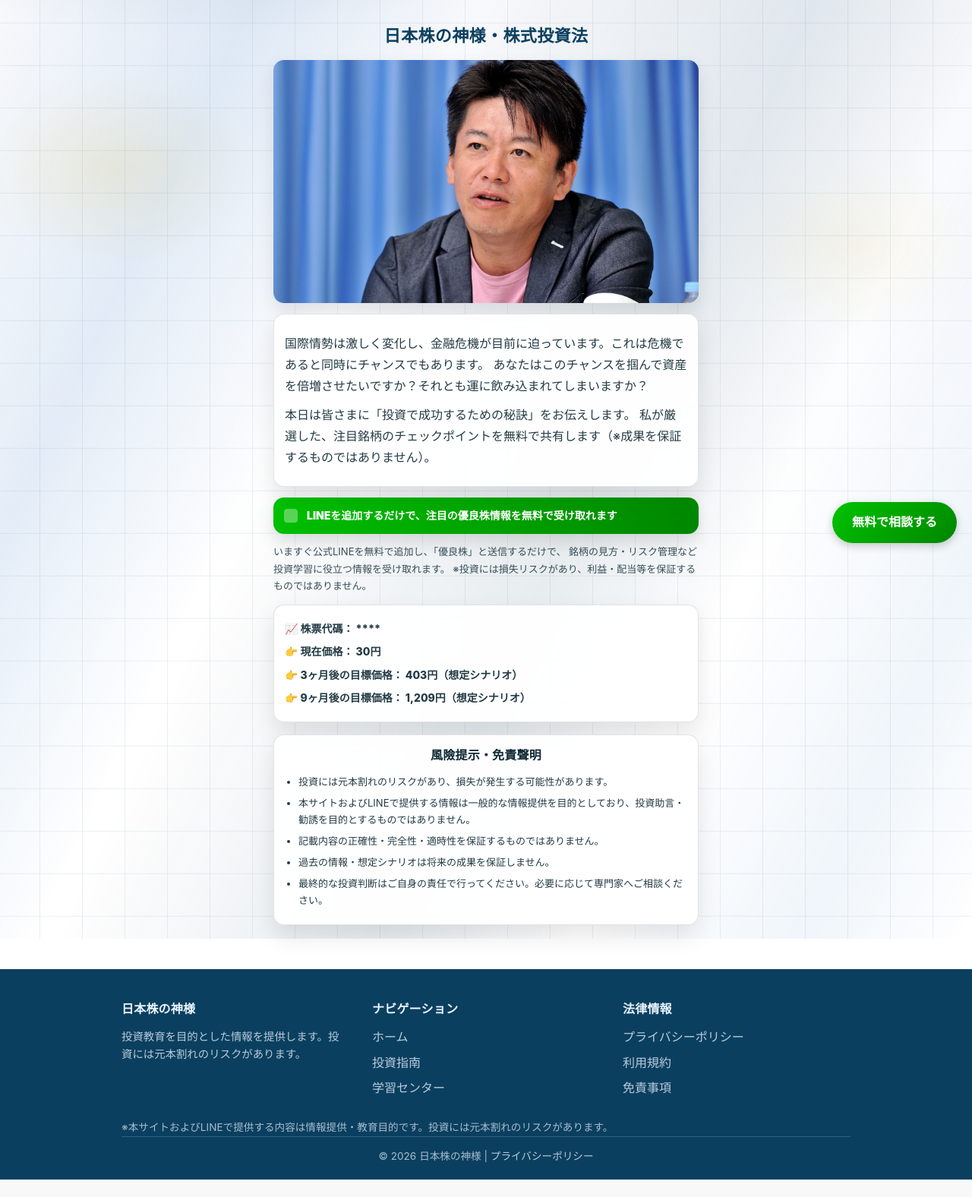
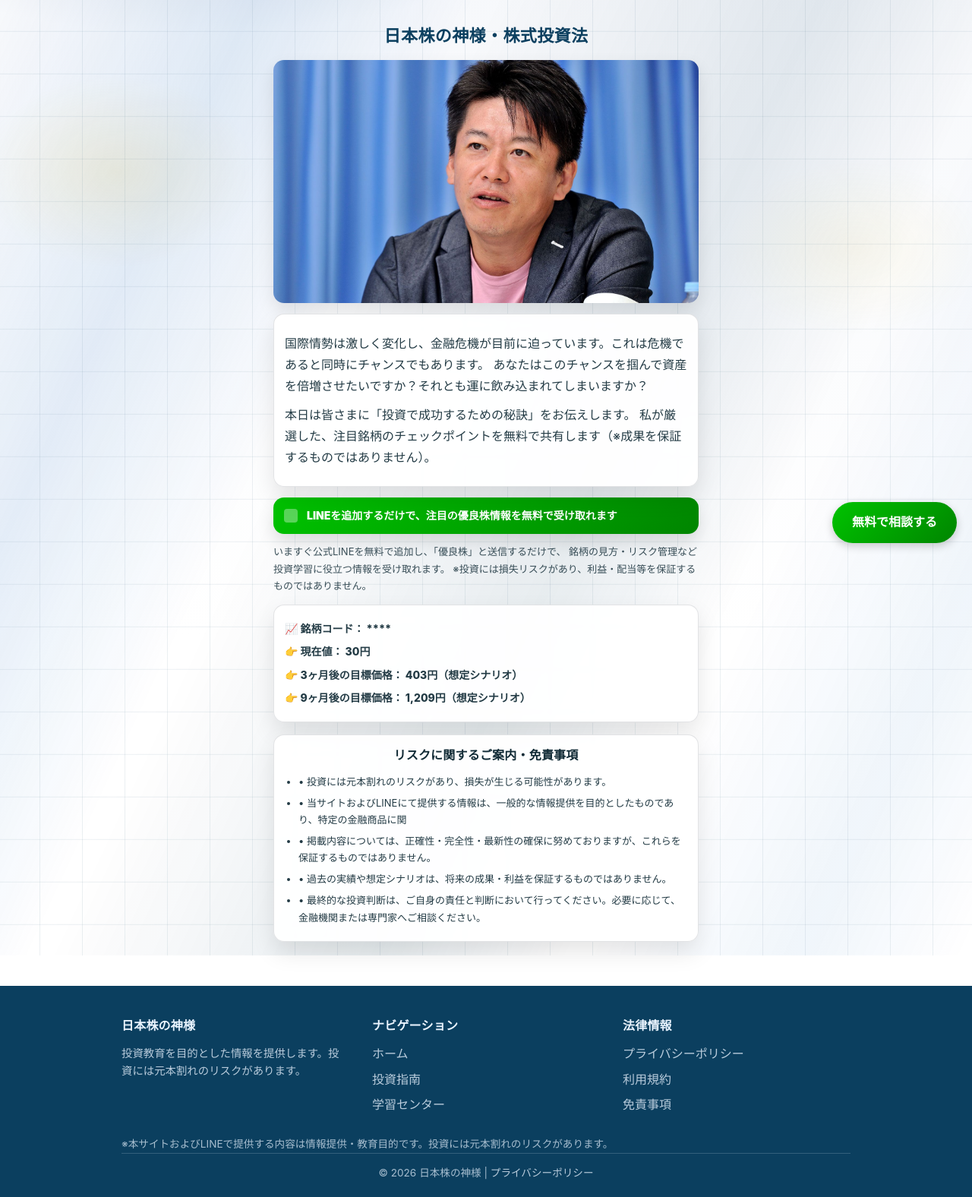
Before and after one commit to kellyrenner15-del/investment-blog, a Flask app: page / in a window 1280 px wide. Shown: the part 65-1641 px from the top of the page at 76% size. Before the commit the page ends 1618 px from the top, so only its background shows below. Run offline with Flask 3, Linux system fonts and the light colour scheme.

Commit message:
修改了一點信息

```diff
--- a/templates/index.html
+++ b/templates/index.html
@@ -43,20 +43,20 @@
     </div>
 
     <div class="lp14__stats">
-      <div class="lp14__statRow">📈 株票代碼： ****</div>
-      <div class="lp14__statRow">👉 現在価格： 30円</div>
+      <div class="lp14__statRow">📈 銘柄コード： ****</div>
+      <div class="lp14__statRow">👉 現在値： 30円</div>
       <div class="lp14__statRow">👉 3ヶ月後の目標価格： 403円（想定シナリオ）</div>
       <div class="lp14__statRow">👉 9ヶ月後の目標価格： 1,209円（想定シナリオ）</div>
     </div>
 
     <section class="risk">
-      <h2 class="risk__title">風險提示・免責聲明</h2>
+      <h2 class="risk__title">リスクに関するご案内・免責事項</h2>
       <ul class="risk__list">
-        <li>投資には元本割れのリスクがあり、損失が発生する可能性があります。</li>
-        <li>本サイトおよびLINEで提供する情報は一般的な情報提供を目的としており、投資助言・勧誘を目的とするものではありません。</li>
-        <li>記載内容の正確性・完全性・適時性を保証するものではありません。</li>
-        <li>過去の情報・想定シナリオは将来の成果を保証しません。</li>
-        <li>最終的な投資判断はご自身の責任で行ってください。必要に応じて専門家へご相談ください。</li>
+        <li> • 投資には元本割れのリスクがあり、損失が生じる可能性があります。</li>
+        <li> • 当サイトおよびLINEにて提供する情報は、一般的な情報提供を目的としたものであり、特定の金融商品に関</li>
+        <li> • 掲載内容については、正確性・完全性・最新性の確保に努めておりますが、これらを保証するものではありません。</li>
+        <li>• 過去の実績や想定シナリオは、将来の成果・利益を保証するものではありません。</li>
+        <li> • 最終的な投資判断は、ご自身の責任と判断において行ってください。必要に応じて、金融機関または専門家へご相談ください。</li>
       </ul>
     </section>
 
```
